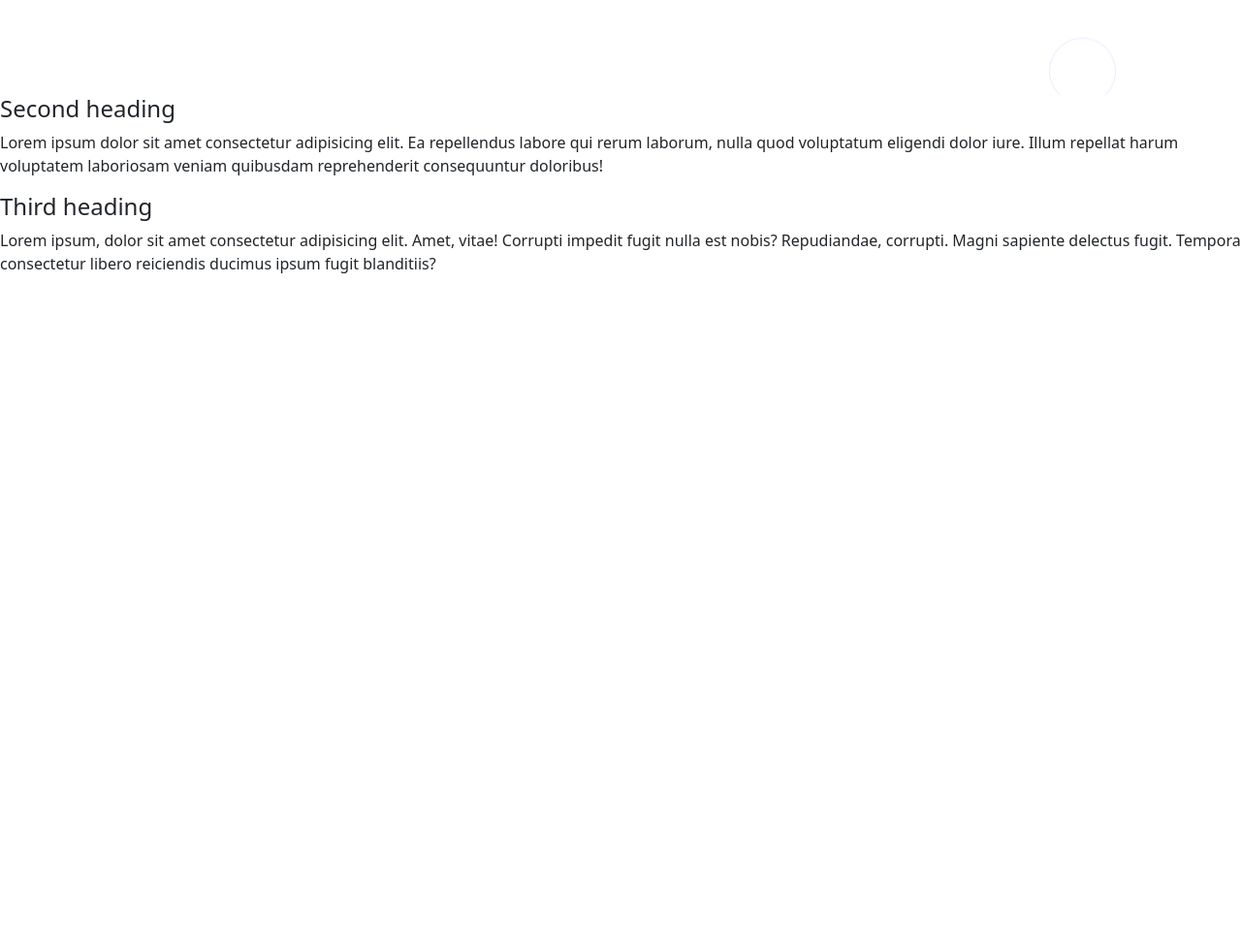
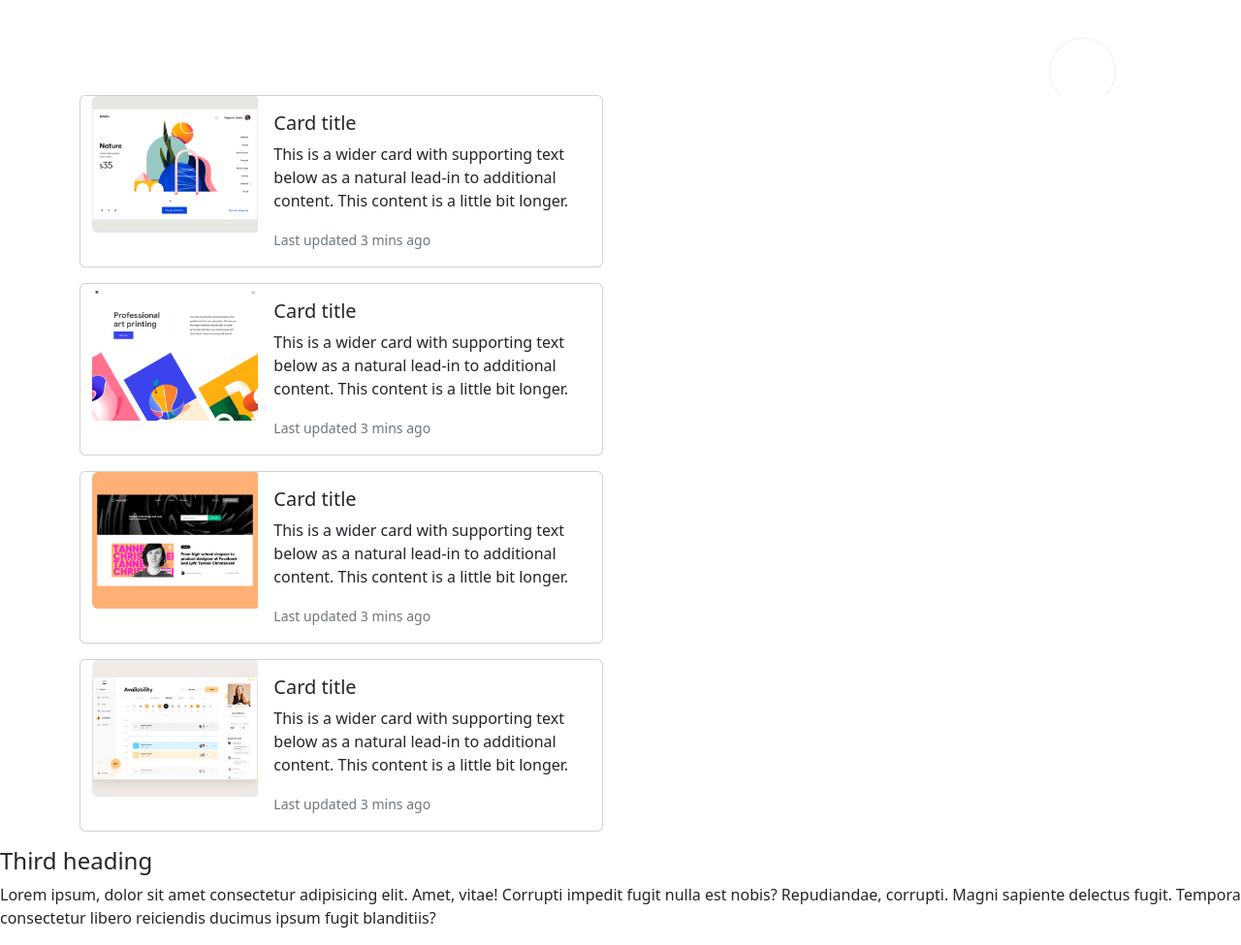
Before and after one commit to mahdimahdawi/Bootstrap-project, a plain HTML site: page index.html in a window 1280 px wide. Shown: the part 558-1533 px from the top of the page at 97% size. Before the commit the page ends 858 px from the top, so only its background shows below. Drawn offline with nearby package versions, Linux system fonts and the light colour scheme.

Commit message:
Card section added

```diff
--- a/index.html
+++ b/index.html
@@ -31,35 +31,121 @@
     <main>
       <section class="row background-main">
         <div class="container main-header">
-        <h1 id="scrollspyHeading1 background-main--heading">Hi We are Developers,<br/> Glad to meet you!</h1>
-        <p>We are software developers! We can help you build a product ,<br/> feature or website Look through some of our
-          work and experience! <br/>If you like what you see and have a project you need coded,<br/> don’t hestiate to contact us.
+          <h1 id="scrollspyHeading1 background-main--heading">Hi We are Developers,<br /> Glad to meet you!</h1>
+          <p>We are software developers! We can help you build a product ,<br /> feature or website Look through some of
+            our
+            work and experience! <br />If you like what you see and have a project you need coded,<br /> don’t hestiate
+            to contact us.
           </p>
           <p class="main-connect">Lets Connect</p>
           <div class="container">
             <div class="row">
-            <svg xmlns="http://www.w3.org/2000/svg" width="16" height="16" fill="currentColor" class="bi bi-medium col-1 " viewBox="0 0 16 16">
-              <path d="M9.025 8c0 2.485-2.02 4.5-4.513 4.5A4.506 4.506 0 0 1 0 8c0-2.486 2.02-4.5 4.512-4.5A4.506 4.506 0 0 1 9.025 8zm4.95 0c0 2.34-1.01 4.236-2.256 4.236-1.246 0-2.256-1.897-2.256-4.236 0-2.34 1.01-4.236 2.256-4.236 1.246 0 2.256 1.897 2.256 4.236zM16 8c0 2.096-.355 3.795-.794 3.795-.438 0-.793-1.7-.793-3.795 0-2.096.355-3.795.794-3.795.438 0 .793 1.699.793 3.795z"/>
+              <svg xmlns="http://www.w3.org/2000/svg" width="16" height="16" fill="currentColor"
+                class="bi bi-medium col-1 " viewBox="0 0 16 16">
+                <path
+                  d="M9.025 8c0 2.485-2.02 4.5-4.513 4.5A4.506 4.506 0 0 1 0 8c0-2.486 2.02-4.5 4.512-4.5A4.506 4.506 0 0 1 9.025 8zm4.95 0c0 2.34-1.01 4.236-2.256 4.236-1.246 0-2.256-1.897-2.256-4.236 0-2.34 1.01-4.236 2.256-4.236 1.246 0 2.256 1.897 2.256 4.236zM16 8c0 2.096-.355 3.795-.794 3.795-.438 0-.793-1.7-.793-3.795 0-2.096.355-3.795.794-3.795.438 0 .793 1.699.793 3.795z" />
               </svg>
-            <svg xmlns="http://www.w3.org/2000/svg" width="16" height="16" fill="currentColor" class="bi bi-twitter col-1" viewBox="0 0 16 16">
-              <path d="M5.026 15c6.038 0 9.341-5.003 9.341-9.334 0-.14 0-.282-.006-.422A6.685 6.685 0 0 0 16 3.542a6.658 6.658 0 0 1-1.889.518 3.301 3.301 0 0 0 1.447-1.817 6.533 6.533 0 0 1-2.087.793A3.286 3.286 0 0 0 7.875 6.03a9.325 9.325 0 0 1-6.767-3.429 3.289 3.289 0 0 0 1.018 4.382A3.323 3.323 0 0 1 .64 6.575v.045a3.288 3.288 0 0 0 2.632 3.218 3.203 3.203 0 0 1-.865.115 3.23 3.23 0 0 1-.614-.057 3.283 3.283 0 0 0 3.067 2.277A6.588 6.588 0 0 1 .78 13.58a6.32 6.32 0 0 1-.78-.045A9.344 9.344 0 0 0 5.026 15z"/>
+              <svg xmlns="http://www.w3.org/2000/svg" width="16" height="16" fill="currentColor"
+                class="bi bi-twitter col-1" viewBox="0 0 16 16">
+                <path
+                  d="M5.026 15c6.038 0 9.341-5.003 9.341-9.334 0-.14 0-.282-.006-.422A6.685 6.685 0 0 0 16 3.542a6.658 6.658 0 0 1-1.889.518 3.301 3.301 0 0 0 1.447-1.817 6.533 6.533 0 0 1-2.087.793A3.286 3.286 0 0 0 7.875 6.03a9.325 9.325 0 0 1-6.767-3.429 3.289 3.289 0 0 0 1.018 4.382A3.323 3.323 0 0 1 .64 6.575v.045a3.288 3.288 0 0 0 2.632 3.218 3.203 3.203 0 0 1-.865.115 3.23 3.23 0 0 1-.614-.057 3.283 3.283 0 0 0 3.067 2.277A6.588 6.588 0 0 1 .78 13.58a6.32 6.32 0 0 1-.78-.045A9.344 9.344 0 0 0 5.026 15z" />
               </svg>
-             <svg xmlns="http://www.w3.org/2000/svg" width="16" height="16" fill="currentColor" class="bi bi-github col-1" viewBox="0 0 16 16">
-              <path d="M8 0C3.58 0 0 3.58 0 8c0 3.54 2.29 6.53 5.47 7.59.4.07.55-.17.55-.38 0-.19-.01-.82-.01-1.49-2.01.37-2.53-.49-2.69-.94-.09-.23-.48-.94-.82-1.13-.28-.15-.68-.52-.01-.53.63-.01 1.08.58 1.23.82.72 1.21 1.87.87 2.33.66.07-.52.28-.87.51-1.07-1.78-.2-3.64-.89-3.64-3.95 0-.87.31-1.59.82-2.15-.08-.2-.36-1.02.08-2.12 0 0 .67-.21 2.2.82.64-.18 1.32-.27 2-.27.68 0 1.36.09 2 .27 1.53-1.04 2.2-.82 2.2-.82.44 1.1.16 1.92.08 2.12.51.56.82 1.27.82 2.15 0 3.07-1.87 3.75-3.65 3.95.29.25.54.73.54 1.48 0 1.07-.01 1.93-.01 2.2 0 .21.15.46.55.38A8.012 8.012 0 0 0 16 8c0-4.42-3.58-8-8-8z"/>
+              <svg xmlns="http://www.w3.org/2000/svg" width="16" height="16" fill="currentColor"
+                class="bi bi-github col-1" viewBox="0 0 16 16">
+                <path
+                  d="M8 0C3.58 0 0 3.58 0 8c0 3.54 2.29 6.53 5.47 7.59.4.07.55-.17.55-.38 0-.19-.01-.82-.01-1.49-2.01.37-2.53-.49-2.69-.94-.09-.23-.48-.94-.82-1.13-.28-.15-.68-.52-.01-.53.63-.01 1.08.58 1.23.82.72 1.21 1.87.87 2.33.66.07-.52.28-.87.51-1.07-1.78-.2-3.64-.89-3.64-3.95 0-.87.31-1.59.82-2.15-.08-.2-.36-1.02.08-2.12 0 0 .67-.21 2.2.82.64-.18 1.32-.27 2-.27.68 0 1.36.09 2 .27 1.53-1.04 2.2-.82 2.2-.82.44 1.1.16 1.92.08 2.12.51.56.82 1.27.82 2.15 0 3.07-1.87 3.75-3.65 3.95.29.25.54.73.54 1.48 0 1.07-.01 1.93-.01 2.2 0 .21.15.46.55.38A8.012 8.012 0 0 0 16 8c0-4.42-3.58-8-8-8z" />
               </svg>
-             <svg xmlns="http://www.w3.org/2000/svg" width="16" height="16" fill="currentColor" class="bi bi-linkedin col-1" viewBox="0 0 16 16">
-              <path d="M0 1.146C0 .513.526 0 1.175 0h13.65C15.474 0 16 .513 16 1.146v13.708c0 .633-.526 1.146-1.175 1.146H1.175C.526 16 0 15.487 0 14.854V1.146zm4.943 12.248V6.169H2.542v7.225h2.401zm-1.2-8.212c.837 0 1.358-.554 1.358-1.248-.015-.709-.52-1.248-1.342-1.248-.822 0-1.359.54-1.359 1.248 0 .694.521 1.248 1.327 1.248h.016zm4.908 8.212V9.359c0-.216.016-.432.08-.586.173-.431.568-.878 1.232-.878.869 0 1.216.662 1.216 1.634v3.865h2.401V9.25c0-2.22-1.184-3.252-2.764-3.252-1.274 0-1.845.7-2.165 1.193v.025h-.016a5.54 5.54 0 0 1 .016-.025V6.169h-2.4c.03.678 0 7.225 0 7.225h2.4z"/>
+              <svg xmlns="http://www.w3.org/2000/svg" width="16" height="16" fill="currentColor"
+                class="bi bi-linkedin col-1" viewBox="0 0 16 16">
+                <path
+                  d="M0 1.146C0 .513.526 0 1.175 0h13.65C15.474 0 16 .513 16 1.146v13.708c0 .633-.526 1.146-1.175 1.146H1.175C.526 16 0 15.487 0 14.854V1.146zm4.943 12.248V6.169H2.542v7.225h2.401zm-1.2-8.212c.837 0 1.358-.554 1.358-1.248-.015-.709-.52-1.248-1.342-1.248-.822 0-1.359.54-1.359 1.248 0 .694.521 1.248 1.327 1.248h.016zm4.908 8.212V9.359c0-.216.016-.432.08-.586.173-.431.568-.878 1.232-.878.869 0 1.216.662 1.216 1.634v3.865h2.401V9.25c0-2.22-1.184-3.252-2.764-3.252-1.274 0-1.845.7-2.165 1.193v.025h-.016a5.54 5.54 0 0 1 .016-.025V6.169h-2.4c.03.678 0 7.225 0 7.225h2.4z" />
               </svg>
             </div>
           </div>
         </div>
       </section>
+      <div class="container">
+        <!-- First Card -->
+        <div class="container-fluid">
           <section class="row">
-        <h4 id="scrollspyHeading2">Second heading</h4>
-        <p>Lorem ipsum dolor sit amet consectetur adipisicing elit. Ea repellendus labore qui rerum laborum, nulla quod
-          voluptatum eligendi dolor iure. Illum repellat harum voluptatem laboriosam veniam quibusdam reprehenderit
-          consequuntur doloribus!</p>
+            <div class="card mb-3" style="max-width: 540px;">
+              <div class="row g-0">
+                <div class="col-md-4">
+                  <img src="/images/screenshot4.png" class="img-fluid rounded-start" alt="...">
+                </div>
+                <div class="col-md-8">
+                  <div class="card-body">
+                    <h5 class="card-title">Card title</h5>
+                    <p class="card-text">This is a wider card with supporting text below as a natural lead-in to
+                      additional content. This content is a little bit longer.</p>
+                    <p class="card-text"><small class="text-muted">Last updated 3 mins ago</small></p>
+                  </div>
+                </div>
+              </div>
+            </div>
           </section>
+        </div>
+        <!-- Second Card -->
+        <div class="container">
+          <section class="row">
+            <div class="card mb-3" style="max-width: 540px;">
+              <div class="row g-0">
+                <div class="col-md-4">
+                  <img src="/images/screenshot1.png" class="img-fluid rounded-start" alt="...">
+                </div>
+                <div class="col-md-8">
+                  <div class="card-body">
+                    <h5 class="card-title">Card title</h5>
+                    <p class="card-text">This is a wider card with supporting text below as a natural lead-in to
+                      additional content. This content is a little bit longer.</p>
+                    <p class="card-text"><small class="text-muted">Last updated 3 mins ago</small></p>
+                  </div>
+                </div>
+              </div>
+            </div>
+          </section>
+        </div>
+        <!-- Third Card -->
+        <div class="container">
+          <section class="row">
+            <div class="card mb-3" style="max-width: 540px;">
+              <div class="row g-0">
+                <div class="col-md-4">
+                  <img src="/images/screenshot2.png" class="img-fluid rounded-start" alt="...">
+                </div>
+                <div class="col-md-8">
+                  <div class="card-body">
+                    <h5 class="card-title">Card title</h5>
+                    <p class="card-text">This is a wider card with supporting text below as a natural lead-in to
+                      additional content. This content is a little bit longer.</p>
+                    <p class="card-text"><small class="text-muted">Last updated 3 mins ago</small></p>
+                  </div>
+                </div>
+              </div>
+            </div>
+          </section>
+        </div>
+        <!-- Fourth Card -->
+        <div class="container">
+          <section class="row">
+            <div class="card mb-3" style="max-width: 540px;">
+              <div class="row g-0">
+                <div class="col-md-4">
+                  <img src="/images/screenshot3.png" class="img-fluid rounded-start" alt="...">
+                </div>
+                <div class="col-md-8">
+                  <div class="card-body">
+                    <h5 class="card-title">Card title</h5>
+                    <p class="card-text">This is a wider card with supporting text below as a natural lead-in to
+                      additional content. This content is a little bit longer.</p>
+                    <p class="card-text"><small class="text-muted">Last updated 3 mins ago</small></p>
+                  </div>
+                </div>
+              </div>
+            </div>
+          </section>
+        </div>
+      </div>
       <section class="row">
         <h4 id="scrollspyHeading3">Third heading</h4>
         <p>Lorem ipsum, dolor sit amet consectetur adipisicing elit. Amet, vitae! Corrupti impedit fugit nulla est
```
Lines whose indentation alone changed are shown as unchanged.
